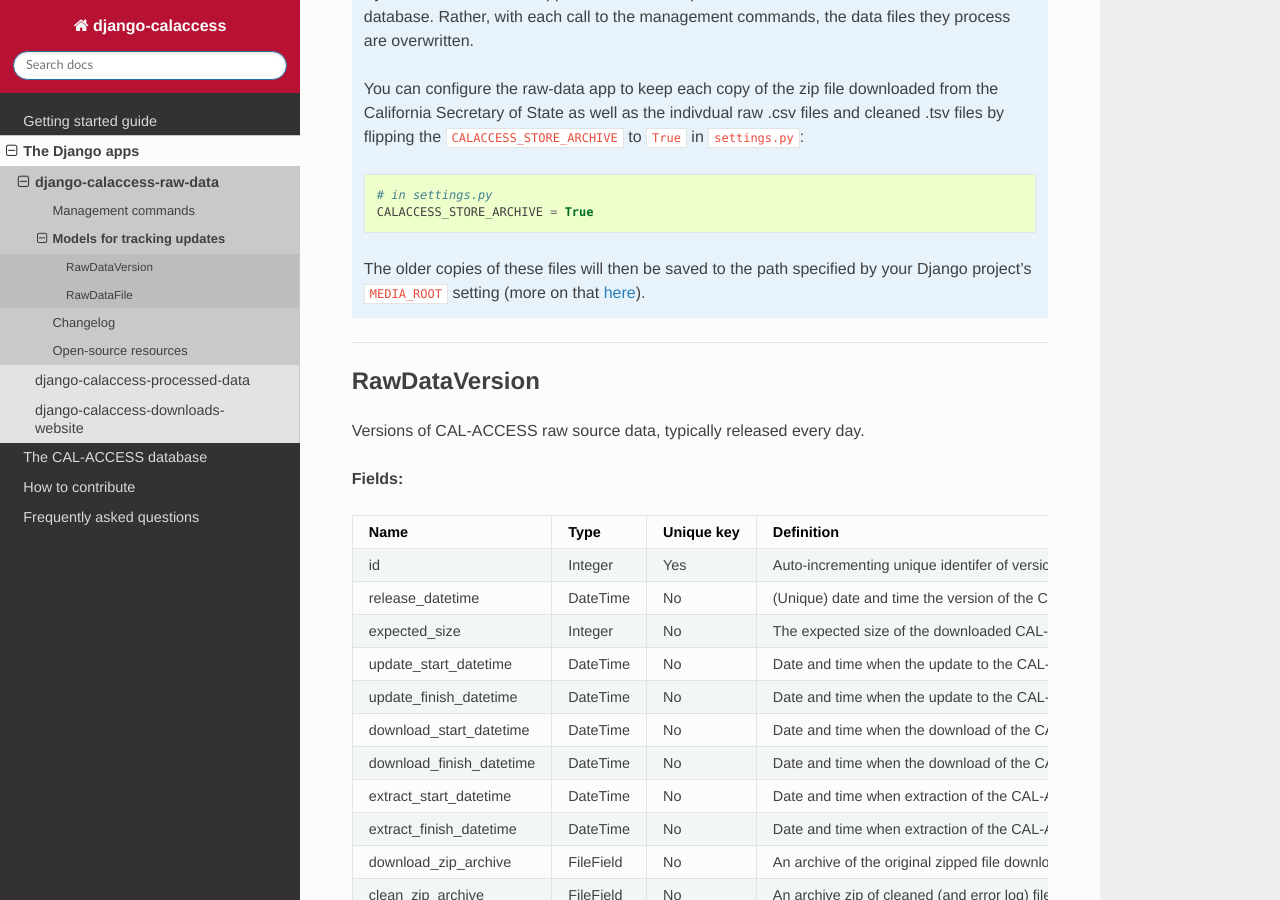
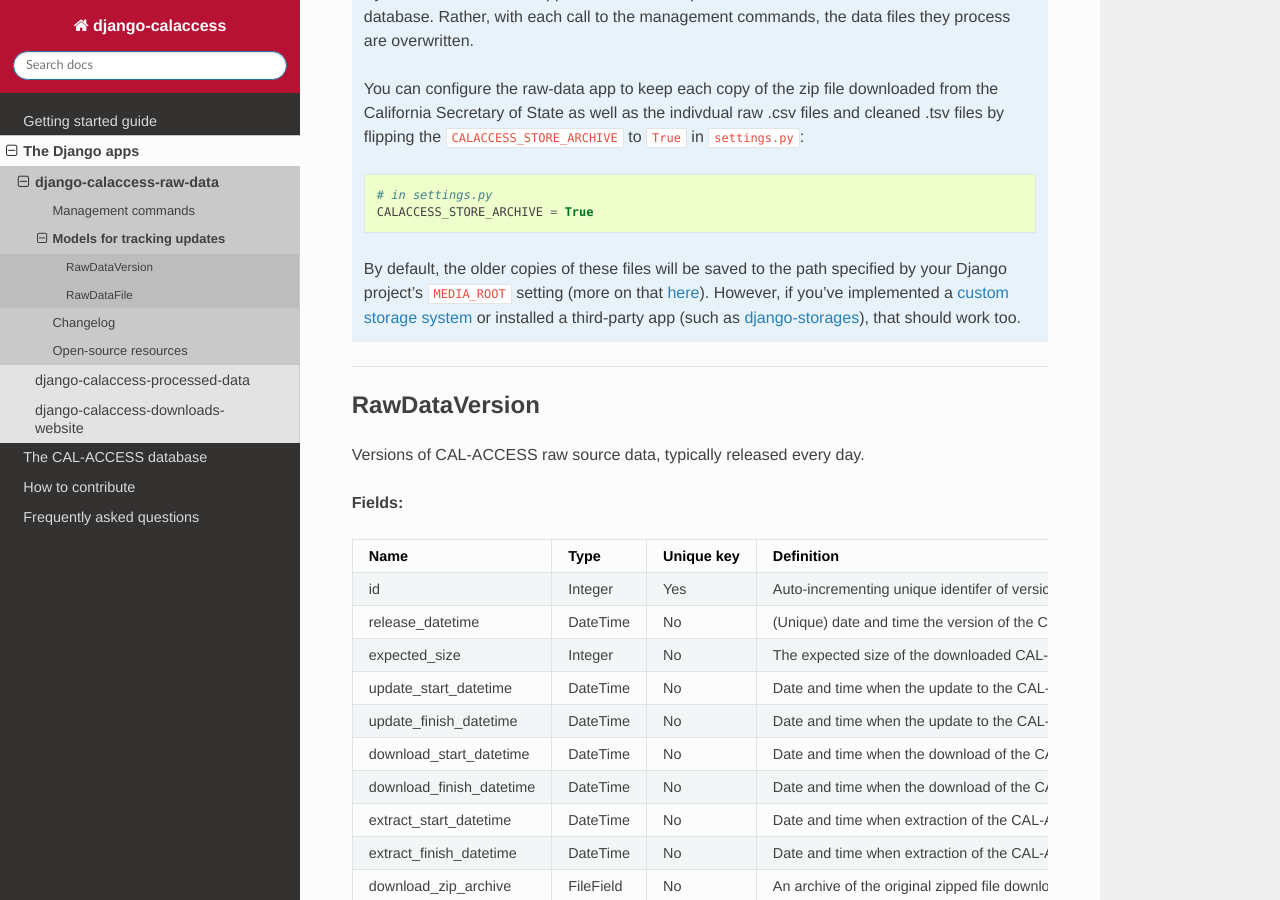
Before and after one commit to palewire/django-calaccess-technical-documentation, a Sphinx documentation site: the page built from docs/apps/calaccess_raw/tracking.rst, in a window 1280 px wide and 900 px high, scrolled down 381 px. Built offline with Sphinx 7.4.7 and the Read the Docs theme 2.0.0, drawn with Linux system fonts in a browser that asks for light colours.

Commit message:
Update note about file storage

```diff
--- a/docs/apps/calaccess_raw/tracking.rst
+++ b/docs/apps/calaccess_raw/tracking.rst
@@ -16,7 +16,7 @@ This tracking information is stored in the data tables outlined below.
         # in settings.py
         CALACCESS_STORE_ARCHIVE = True
 
-    The older copies of these files will then be saved to the path specified by your Django project's ``MEDIA_ROOT`` setting (more on that `here <https://docs.djangoproject.com/en/1.9/ref/settings/#media-root>`_).
+    By default, the older copies of these files will be saved to the path specified by your Django project's ``MEDIA_ROOT`` setting (more on that `here <https://docs.djangoproject.com/en/1.10/ref/settings/#media-root>`_). However, if you've implemented a `custom storage system <https://docs.djangoproject.com/en/1.10/howto/custom-file-storage/>`_ or installed a third-party app (such as `django-storages <https://django-storages.readthedocs.io/en/latest/>`_), that should work too.
 
 ----------------------
 
```
